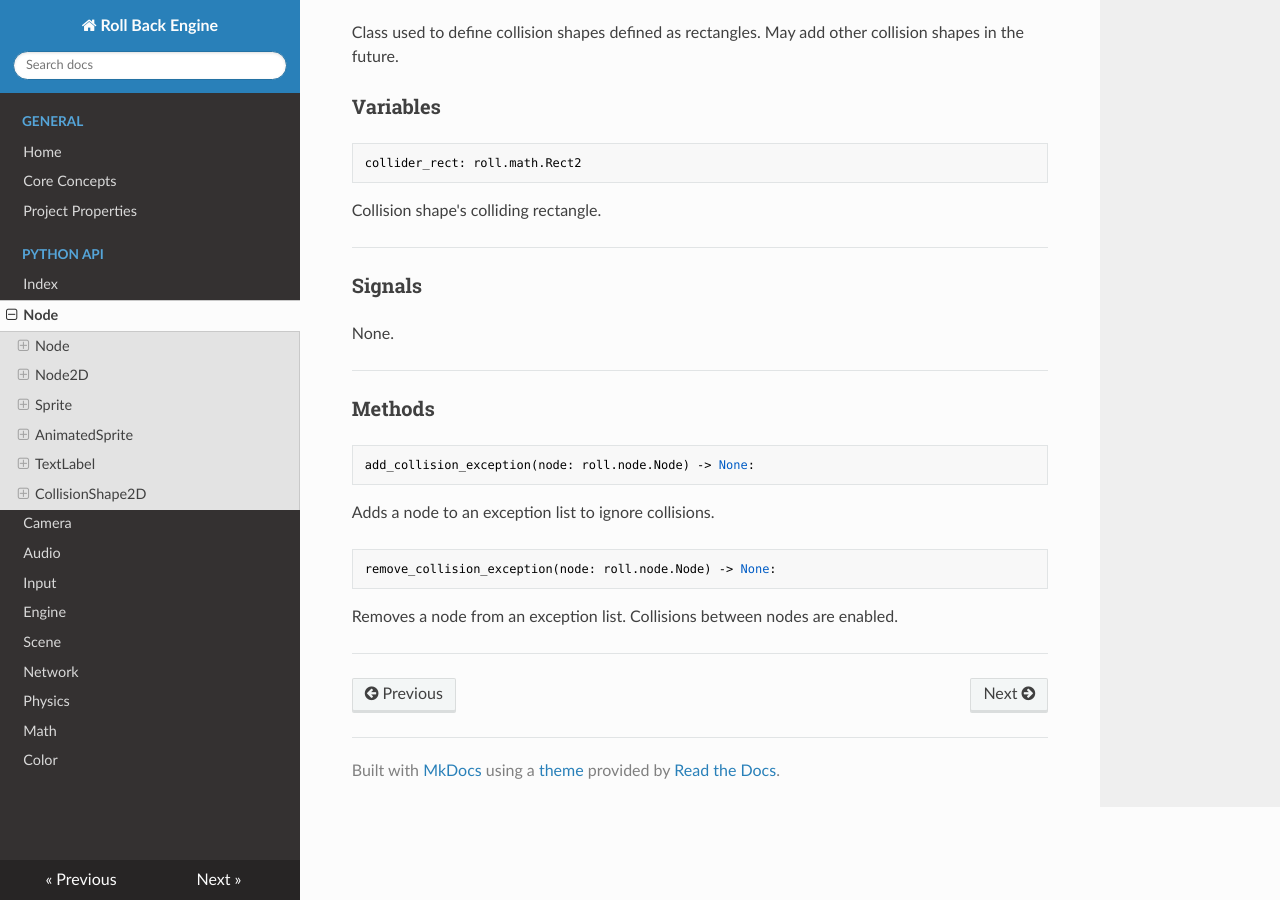
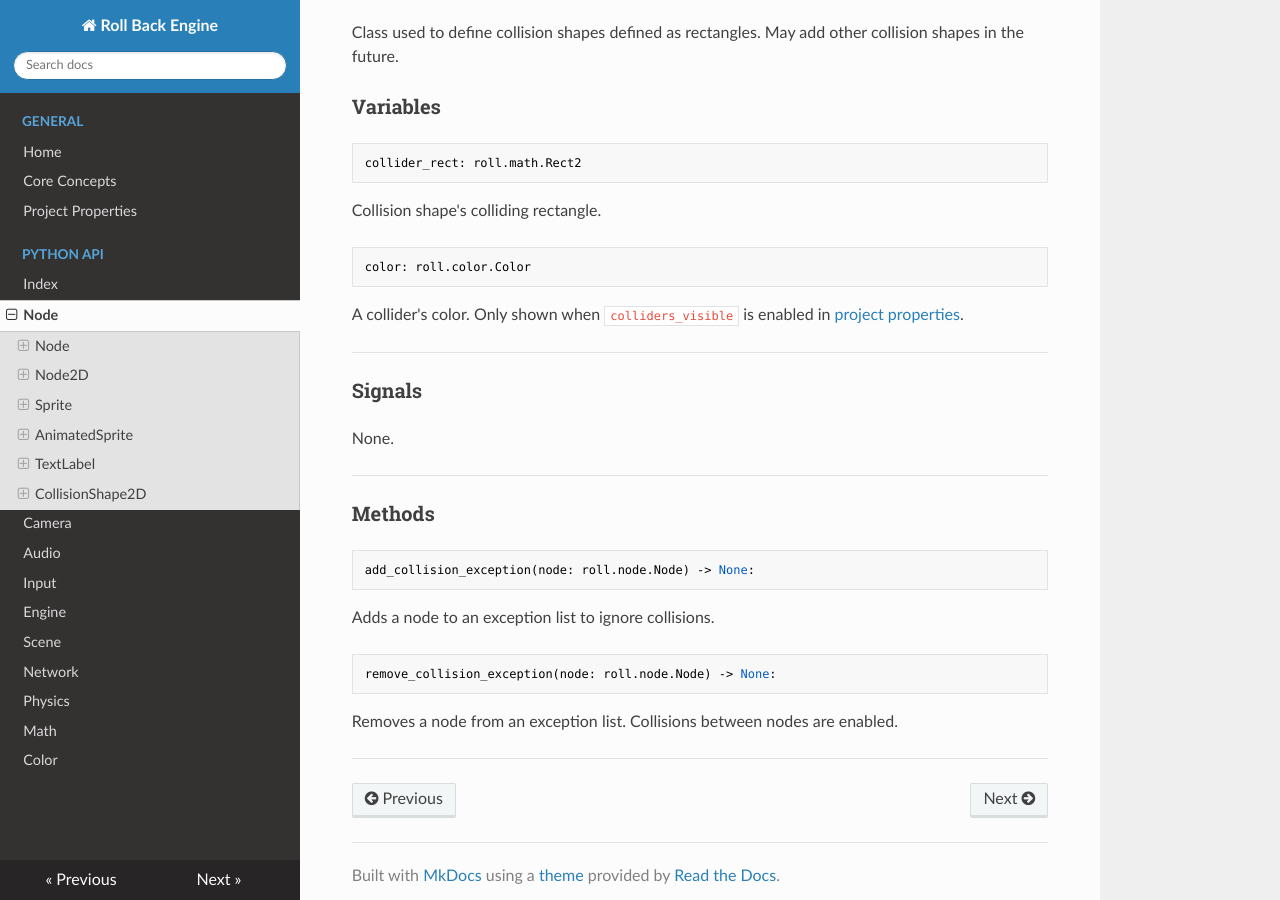
Before and after one commit to Chukobyte/seika-engine, an MkDocs documentation site: the page built from docs/python_api/node.md, in a window 1280 px wide and 900 px high, scrolled down 5359 px. Built offline with MkDocs 1.6.1, drawn with Linux system fonts in a browser that asks for light colours; nearby versions of some CDN libraries.

Commit message:
Added collider color info to documentation and added ability to set collider color in scene json.

````diff
--- a/docs/python_api/node.md
+++ b/docs/python_api/node.md
@@ -285,6 +285,12 @@ collider_rect: roll.math.Rect2
 
 Collision shape's colliding rectangle.
 
+```python
+color: roll.color.Color
+```
+
+A collider's color.  Only shown when `colliders_visible` is enabled in [project properties](../general/project_properties.md).
+
 ---
 
 ### Signals
````
Also changed, not shown: 1 other file.
